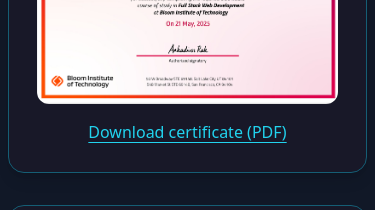
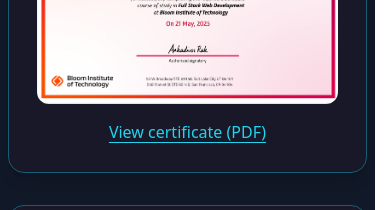
Before and after one commit to Kornetas/portfolio, a React (Vite) app: page /about in a window 390 px wide. Shown: the part 1800-2010 px from the top of the page. Built offline with nearby package versions, Linux system fonts and the light colour scheme.

Commit message:
Fix certificate display on mobile and desktop v2

```diff
--- a/src/pages/About.jsx
+++ b/src/pages/About.jsx
@@ -160,10 +160,11 @@
               {/* Link to download the PDF certificate */}
               <a
                 href="/BloomTech Certificate.pdf"
-                download
+                target="_blank"
+                rel="noopener noreferrer"
                 className="mt-4 text-cyan-400 underline underline-offset-4 block text-center hover:text-cyan-300 transition"
               >
-                Download certificate (PDF)
+                View certificate (PDF)
               </a>
             </div>
           </div>
```
